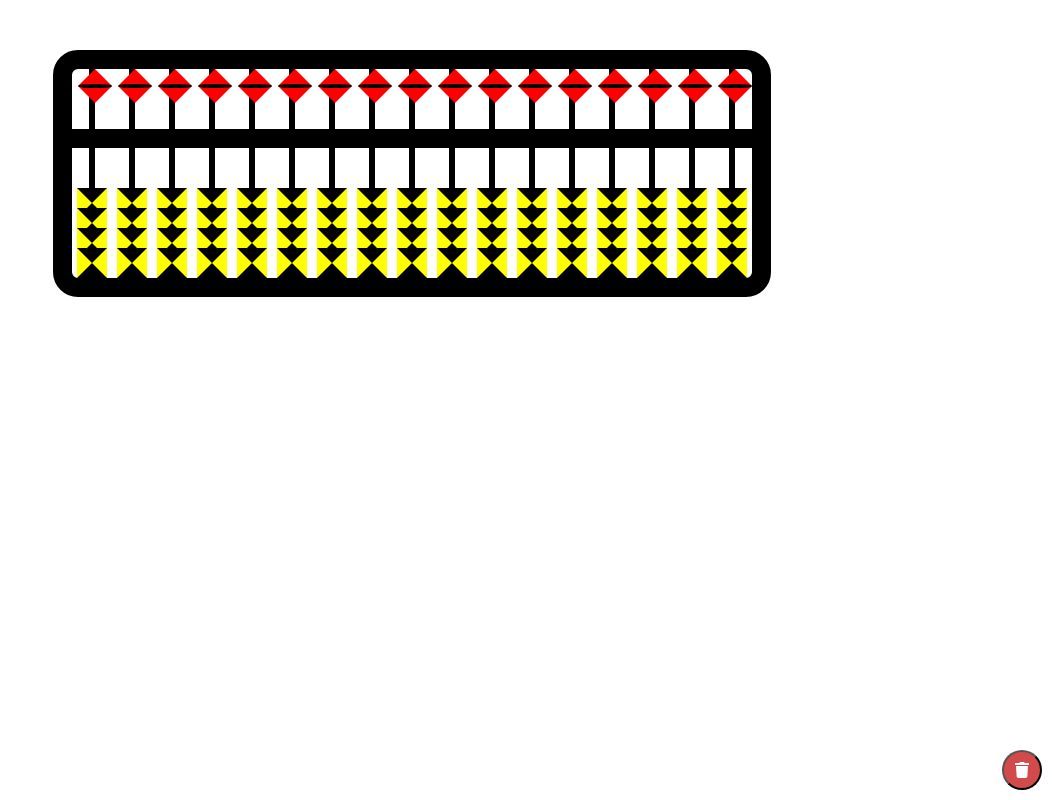
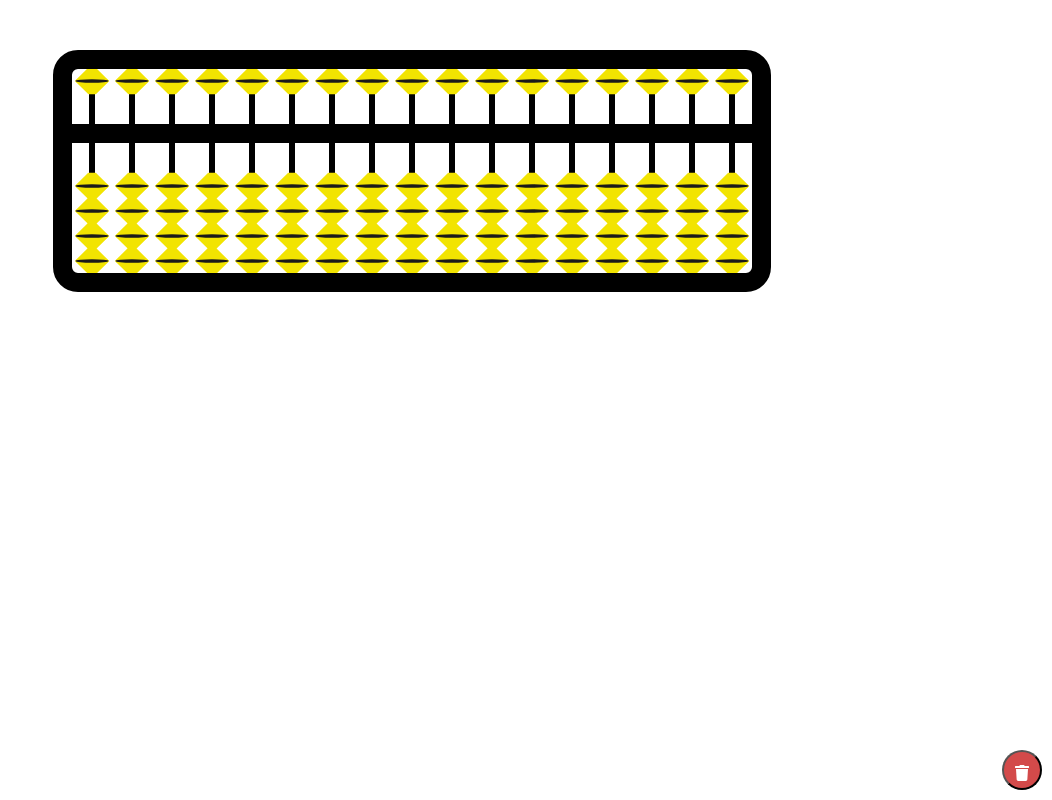
Before and after one commit to cyproto/abacus, a React (Create React App) app: page / in a window 1280 px wide. Shown: the whole page, without its empty margins (228-1280 px from the left). Built offline with nearby package versions, Linux system fonts and the light colour scheme.

Commit message:
Switch to svg for beads.

```diff
--- a/src/App.js
+++ b/src/App.js
@@ -52,13 +52,9 @@ class App extends Component {
 
     for (var i = 0; i < 17; i++) {
       up[i].style.transform = 'translateY(0px)';
-      up[i].style.background = 'rgb(211, 74, 74)'
-      up[i].style.opacity = '0.9'
       var arr = down[i].getElementsByClassName('downbead')
       for (var j = 0; j < 4; j++) {
         arr[j].style.transform = 'translateY(0px)';
-        arr[j].style.background = 'rgb(211, 74, 74)'
-        arr[j].style.opacity = '0.9'
       }
     }
   }
--- a/src/App.scss
+++ b/src/App.scss
@@ -43,7 +43,7 @@ footer {
 }
 
 .up-beads-container {
-	height: 60px;
+	height: 55px;
 	width: 40px;
   overflow: hidden;
 	position: relative;
@@ -67,42 +67,35 @@ footer {
   border-style: solid;
 }
 
-.upbead {
-  display: flex;
-  justify-content: center;
-  text-align: center;
+svg {
+  position: absolute;
+  top: 15px;
 }
 
-.upbead-middle {
-
+.upbead {
+  top: -5px;
 }
 
-.upbead-top {
-  position: absolute;
-  top: 0;
-  border-left: 17px solid transparent;
-  border-right: 17px solid transparent;
-  border-bottom: 17px solid red;
-}
+// .upbead::before {
+//   content: '';
+//   z-index: 1;
+//   position: absolute;
+//   top: -18px;
+//   border-left: 17px solid transparent;
+//   border-right: 17px solid transparent;
+//   border-bottom: 17px solid red;
+//   border-top: 0px solid transparent;
+// }
 
-.upbead-middle {
-  z-index: 5;
-  width: 32px;
-  top: 15px;
-  position: absolute;
-  border: solid 2px #000;
-  border-color: #000 transparent #000 transparent;
-  border-radius: 100% 100% 100% 100%;
-  padding: 0;
-}
-
-.upbead-bottom {
-  position: absolute;
-  top: 17px;
-  border-left: 17px solid transparent;
-  border-right: 17px solid transparent;
-  border-top: 17px solid red;
-}
+// .upbead::after {
+//   content: '';
+//   z-index: 1;
+//   position: absolute;
+//   top: 1px;
+//   border-left: 17px solid transparent;
+//   border-right: 17px solid transparent;
+//   border-top: 17px solid red;
+// }
 
 
 #source {
@@ -112,21 +105,20 @@ footer {
 
 .downbead {
   position: absolute;
-  bottom: 0;
-  border-bottom: 15px solid black;
-  border-top: 15px solid black;
-  border-left: 15px solid yellow;
-  border-right: 15px solid yellow;
+  bottom: -5px;
+  width: 34px;
+  height: 34px;
+  background: url('./components/bead.svg');
 }
 
 
 .downbead:nth-child(1) {
-	bottom: 60px;
+	bottom: 70px;
 
 }
 
 .downbead:nth-child(2) {
-	bottom: 40px;
+	bottom: 45px;
 
 }
 
--- a/src/components/AbacusItem.jsx
+++ b/src/components/AbacusItem.jsx
@@ -34,15 +34,19 @@ export default class AbacusItem extends React.Component {
         <div className="unit">{this.props.unit}</div>
         <div className="up-beads-container">
           <div className="up-vertical-pole"></div>
-          <div ref="upbead" {...this.props} unit={this.props.unit} up={this.props.up.toString()} onClick={this.handleupClick} className="upbead">
-
-          <div className="upbead-top">
-            </div>
-            <div className="upbead-middle">
-            </div>
-            <div className="upbead-bottom">
-            </div>
-          </div>
+          <svg ref="upbead" className="upbead" {...this.props} unit={this.props.unit} up={this.props.up.toString()} onClick={this.handleupClick} width="34" height="34" viewBox="0 0 80 62" fill="none" xmlns="http://www.w3.org/2000/svg">
+            <g clip-path="url(#clip0)">
+              <rect width="80" height="62" fill="transparent" />
+              <path d="M37.8923 -6.91914C39.0607 -8.07266 40.9393 -8.07266 42.1077 -6.91915L78.1002 28.6151C80.0087 30.4994 78.6745 33.75 75.9925 33.75H4.0075C1.32551 33.75 -0.00875231 30.4994 1.89981 28.6151L37.8923 -6.91914Z" fill="#F2E401" />
+              <path d="M42.409 68.6691C41.2406 69.8227 39.362 69.8227 38.1936 68.6691L2.20109 33.1349C0.292523 31.2506 1.62678 28 4.30877 28H7.82532H18.6506H29.476H40.3013H51.1266L61.9519 28H72.7772H76.2938C78.9758 28 80.31 31.2506 78.4015 33.1349L42.409 68.6691Z" fill="#F2E401" />
+              <ellipse cx="40" cy="31" rx="39" ry="4" fill="#1A1A1A" />
+            </g>
+            <defs>
+              <clipPath id="clip0">
+                <rect width="80" height="62" fill="white" />
+              </clipPath>
+            </defs>
+          </svg>
         </div>
         <div className="up-vertical-pole-center-dot"></div>
         <DownBeads {...this.props.down} />
--- a/src/components/DownBeads.jsx
+++ b/src/components/DownBeads.jsx
@@ -1,4 +1,5 @@
 import React from 'react'
+import bead from './bead.svg';
 
 export default class DownBeads extends React.Component {
     constructor() {
@@ -9,13 +10,15 @@ export default class DownBeads extends React.Component {
     handledownClick(e) {
         let count = e.target.getAttribute('data-index');
         let parent = e.target.parentNode;
+        console.log(count);
+        console.log(parent);
         let flag = this.props.nums[count] === 120 - count * 40;
 
         if (flag) {
             for (var i = 0; i <= count; i++) {
                 this.props.nums[i] += 40;
                 parent.childNodes[i].style.transition = '.5s'
-                parent.childNodes[i].style.transform = 'translateY(-40px)'
+                parent.childNodes[i].style.transform = 'translateY(-30px)'
             }
         } else {
             var val = 120 - count * 40;
@@ -36,7 +39,9 @@ export default class DownBeads extends React.Component {
         return (
             <div ref='dbs' className="down-beads-container">
                 {this.props.nums.map((item, index) => {
-                    return <div data-index={index} key={index.toString()} className="downbead" onClick={this.handledownClick}></div>
+                    return (<div className="downbead" data-index={index} key={index.toString()} onClick={this.handledownClick}>
+
+                    </div>)
                 })}
                 <div className="down-vertical-pole"></div>
                 <div className="down-vertical-pole-center-dot"></div>
```
Also changed, not shown: src/components/bead.svg (added).
